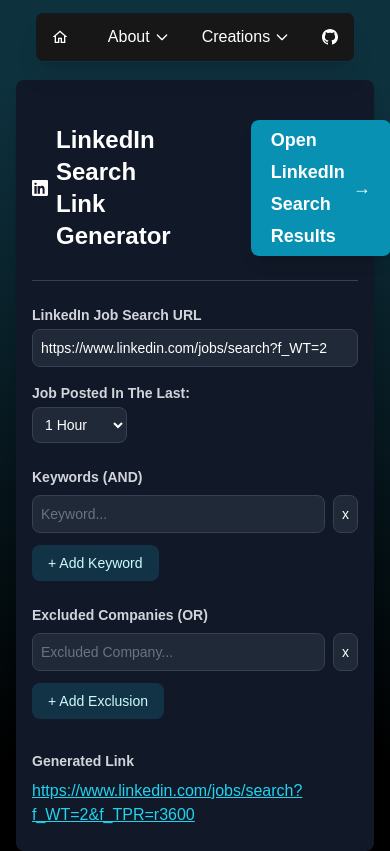
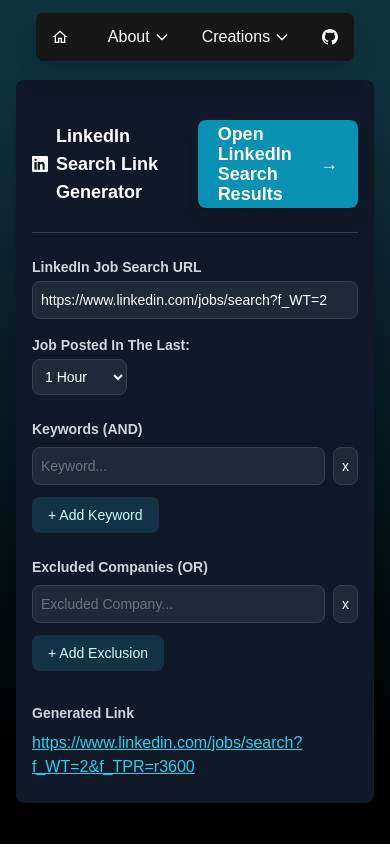
Before and after one commit to NikS-44/personal-portfolio, a Next.js app: page /projects/linkedin in a window 390 px wide. Built offline with nearby package versions, Linux system fonts and the light colour scheme.

Commit message:
feat: make more responsive

```diff
--- a/app/components/projects/LinkedInGenerator.tsx
+++ b/app/components/projects/LinkedInGenerator.tsx
@@ -166,7 +166,7 @@ export default function LinkedInGenerator() {
   return (
     <div>
       <div className="mx-4 max-w-screen-lg rounded-lg bg-gray-900 px-4 py-6 shadow-lg sm:px-8 lg:mx-auto">
-        <h2 className="flex flex-row gap-20 border-b border-gray-700 pb-2 text-2xl font-semibold text-white">
+        <h2 className="flex flex-row gap-5 border-b border-gray-700 pb-2 text-lg font-semibold text-white md:gap-20 md:text-2xl">
           <div className="inline-flex items-center gap-2">
             <LinkedInIcon />
             LinkedIn Search Link Generator
@@ -177,7 +177,7 @@ export default function LinkedInGenerator() {
                 href={finalURL}
                 target="_blank"
                 rel="noopener noreferrer"
-                className={`inline-flex items-center rounded-lg px-5 py-1 font-semibold text-white shadow-lg transition ${
+                className={`inline-flex items-center rounded-lg px-5 py-1 text-sm font-semibold text-white shadow-lg transition md:text-lg ${
                   finalURL ? "bg-cyan-600 hover:bg-cyan-700" : "cursor-not-allowed bg-gray-500"
                 }`}
                 style={{ fontSize: "1.125rem" }} // Optional: Make the button text slightly larger.
```
